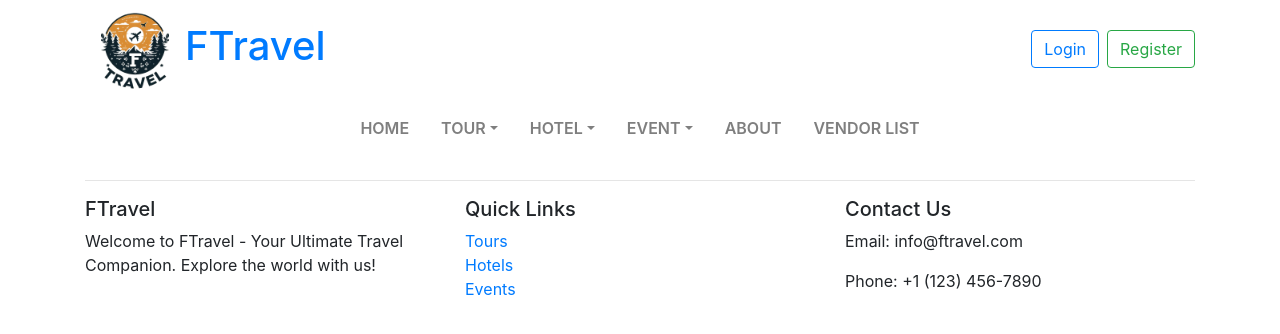
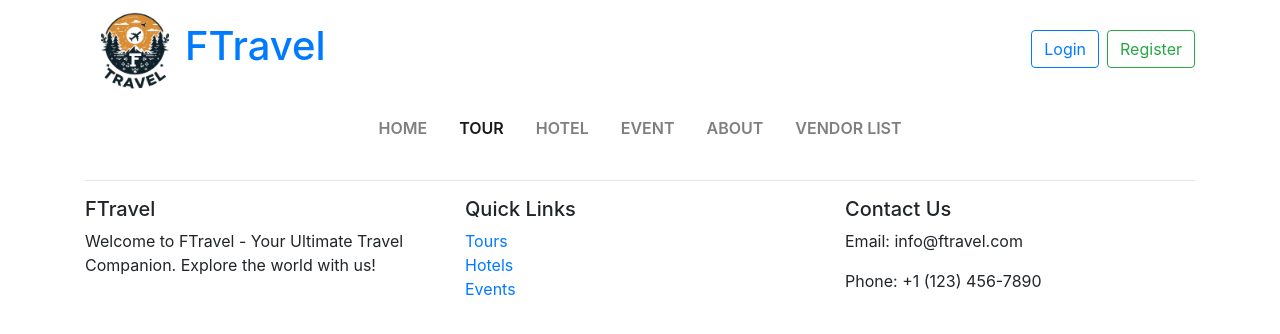
Before and after one commit to pmt1506/FTravel, a React (Create React App) app in the folder ftravel/: page /tour in a window 1280 px wide. Shown: the top 334 px of the page. Built offline with nearby package versions, Linux system fonts and the light colour scheme.

Commit message:
Edit navbar

```diff
--- a/ftravel/src/components/Navbar.js
+++ b/ftravel/src/components/Navbar.js
@@ -24,81 +24,39 @@ const NavbarComponent = () => {
                 >
                   Home
                 </NavLink>
-                <NavDropdown
-                  title="Tour"
-                  id="tour-dropdown"
-                  className="mx-2"
+                <NavLink
+                  to="/tour"
+                  className="nav-link mx-2"
                   style={{
                     fontWeight: "600",
                     fontSize: "14",
                     textTransform: "uppercase",
                   }}
                 >
-                  <NavLink
-                    to="/tour/destination1"
-                    className="dropdown-item"
-                    activeClassName="active"
-                  >
-                    Destination 1
-                  </NavLink>
-                  <NavLink
-                    to="/tour/destination2"
-                    className="dropdown-item"
-                    activeClassName="active"
-                  >
-                    Destination 2
-                  </NavLink>
-                </NavDropdown>
-                <NavDropdown
-                  title="Hotel"
-                  id="hotel-dropdown"
-                  className="mx-2"
+                  Tour
+                </NavLink>
+                <NavLink
+                  to="/hotel"
+                  className="nav-link mx-2"
                   style={{
                     fontWeight: "600",
                     fontSize: "14",
                     textTransform: "uppercase",
                   }}
                 >
-                  <NavLink
-                    to="/hotel/hotel1"
-                    className="dropdown-item"
-                    activeClassName="active"
-                  >
-                    Hotel 1
-                  </NavLink>
-                  <NavLink
-                    to="/hotel/hotel2"
-                    className="dropdown-item"
-                    activeClassName="active"
-                  >
-                    Hotel 2
-                  </NavLink>
-                </NavDropdown>
-                <NavDropdown
-                  title="Event"
-                  id="event-dropdown"
-                  className="mx-2"
+                  Hotel
+                </NavLink>
+                <NavLink
+                  to="/event"
+                  className="nav-link mx-2"
                   style={{
                     fontWeight: "600",
                     fontSize: "14",
                     textTransform: "uppercase",
                   }}
                 >
-                  <NavLink
-                    to="/event/event1"
-                    className="dropdown-item"
-                    activeClassName="active"
-                  >
-                    Event 1
-                  </NavLink>
-                  <NavLink
-                    to="/event/event2"
-                    className="dropdown-item"
-                    activeClassName="active"
-                  >
-                    Event 2
-                  </NavLink>
-                </NavDropdown>
+                  Event
+                </NavLink>
                 <NavLink
                   to="/about"
                   className="nav-link mx-2"
```
